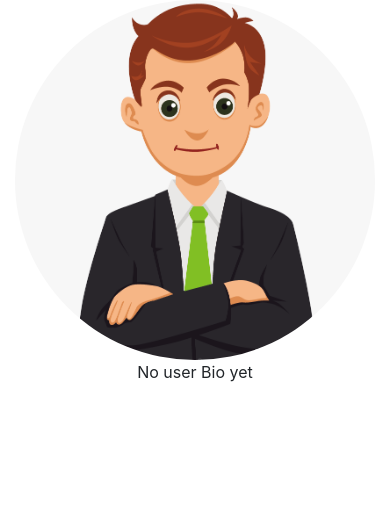
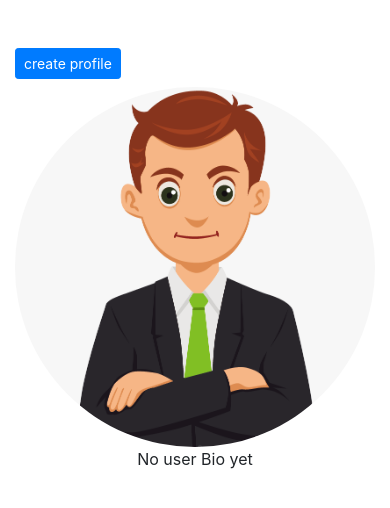
Before and after one commit to Kevson102/Phoenix-Web-Awards, a Django app: page /accounts/profile/ in a window 390 px wide. Shown: the part 56-564 px from the top of the page. Run offline with Django 3.2, Linux system fonts and the light colour scheme; the visitor is signed in with stand-in values (Sample User, id 1); some libraries are stand-ins or nearby versions.

Commit message:
EDITS THE APPEARANCE OF THE TEMPLATES USING CSS STYLES

```diff
--- a/webawards/templates/ProjectDetails.html
+++ b/webawards/templates/ProjectDetails.html
@@ -4,7 +4,7 @@
 {% block content %}
 
 <div class="container-fluid">
-  <h2 class="text-center"><em>{{details.project_title}}</em></h2>
+  <h2 class="text-center"><em><strong>{{details.project_title}} Website</strong></em></h2>
 
   <div class="row">
 
--- a/webawards/templates/index.html
+++ b/webawards/templates/index.html
@@ -16,8 +16,8 @@
     <div class="col-md-3"></div>
   </div>
 
-  <div class="projects">
-    <h1 class="text-center">Posted projects</h1>
+  <div class="projects mt-3">
+    <h1 class="text-center"><strong>Posted projects</strong></h1>
 
     <div class="row text-center">
       {% for project in projects %}
--- a/webawards/templates/navbar.html
+++ b/webawards/templates/navbar.html
@@ -10,7 +10,7 @@
         <a class="nav-link" href="{% url 'home'%}">Home <span class="sr-only">(current)</span></a>
       </li>
       <li class="nav-item">
-        <a class="nav-link btn btn-sm btn-success" href="{% url 'post_project' %}">Post Project</a>
+        <a class="nav-link btn btn-sm btn-success mb-1" href="{% url 'post_project' %}">Post Project</a>
       </li>
 
       <li class="dropdown mx-4 btn btn-sm btn-success">
--- a/webawards/templates/profile.html
+++ b/webawards/templates/profile.html
@@ -5,7 +5,10 @@
   <div class="container">
 
     <div class="row">
-      <div class="col-md-5"></div>
+      <div class="col-md-5">
+        <h4 class="mt-5 btn btn-sm btn-primary">create profile</h4>
+      </div>
+
       {% if profile.profile_photo %}
         <div class="col-md-2">
           <img src="{{profile.profile_photo.url}}" class="img-fluid rounded-circle" alt="Profile picture">
@@ -15,7 +18,8 @@
           <img src="/static/backgrounds/profile.png" class="img-fluid rounded-circle" alt="Profile picture">
         </div>
       {% endif%}
-      <div class="col-md-5"></div>
+
+      <div class="col-md-5 text-center"></div>
     </div>
     {% if profile.user_bio %}
       <div class="text-center">
```
